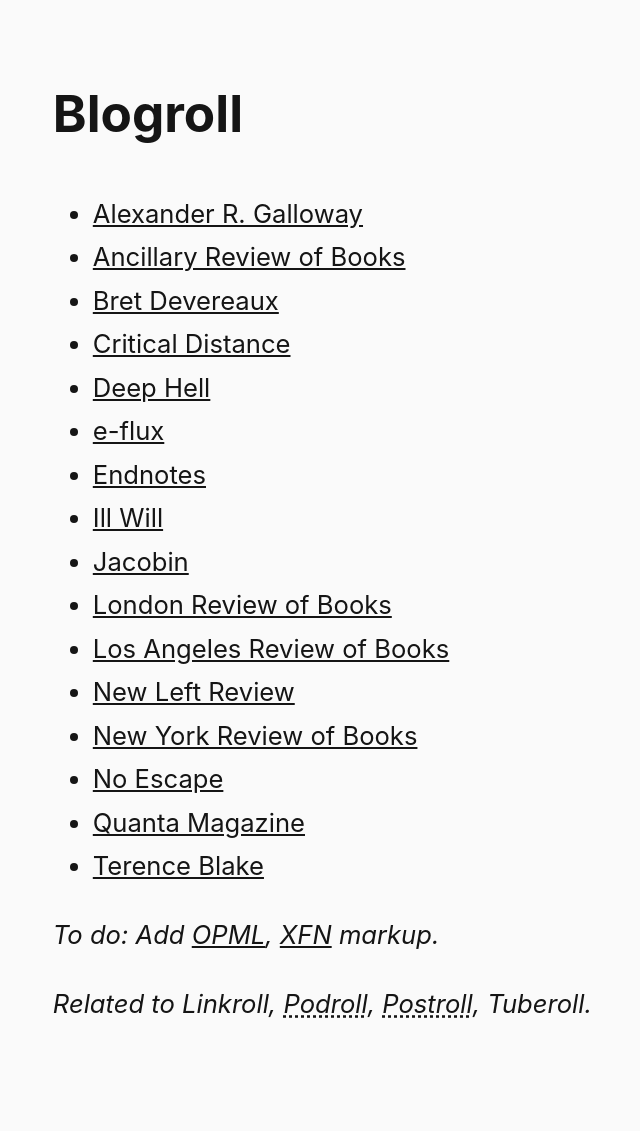
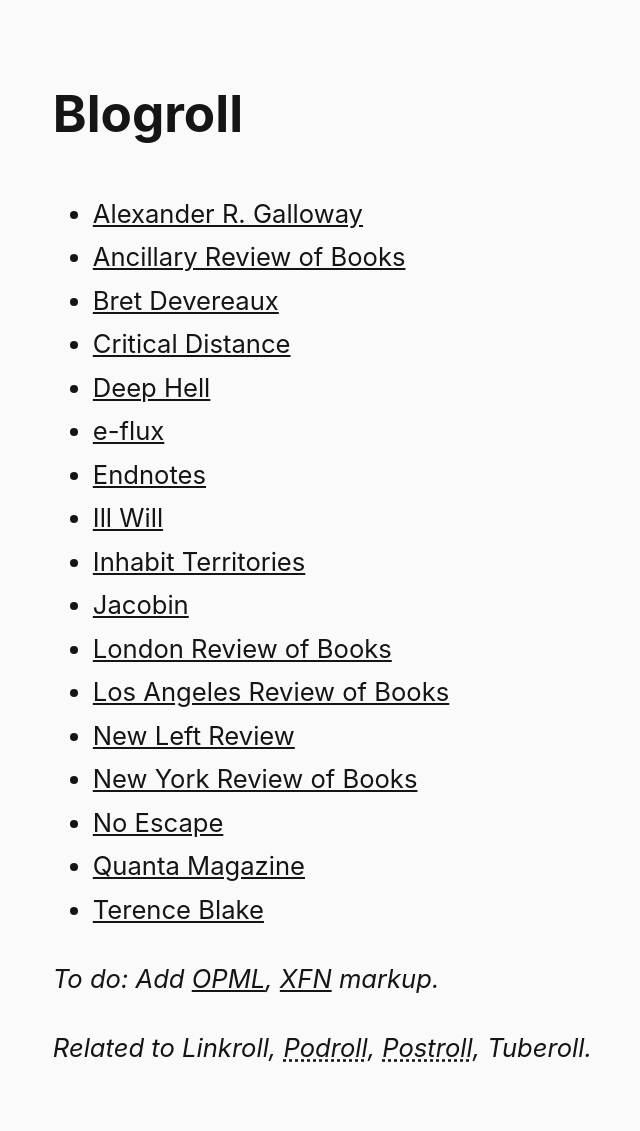
Before and after one commit to steinea/fyi, a Jekyll site: the page built from pages/blogroll.md, in a window 1280 px wide. Shown: the whole page, without its empty margins (24-664 px from the left). Built offline with Jekyll 4.4.1, drawn with Linux system fonts in a browser that asks for light colours; before the commit the page ends 1087 px from its top, so only the background shows below that.

Commit message:
Add blog

```diff
--- a/pages/blogroll.md
+++ b/pages/blogroll.md
@@ -12,6 +12,7 @@ permalink: /blogroll/
 * [e-flux](https://www.e-flux.com/)
 * [Endnotes](https://endnotes.org.uk/)
 * [Ill Will](https://illwill.com/)
+* [Inhabit Territories](https://territories.substack.com/)
 * [Jacobin](https://jacobin.com/)
 * [London Review of Books](https://www.lrb.co.uk/)
 * [Los Angeles Review of Books](https://lareviewofbooks.org/)
```
